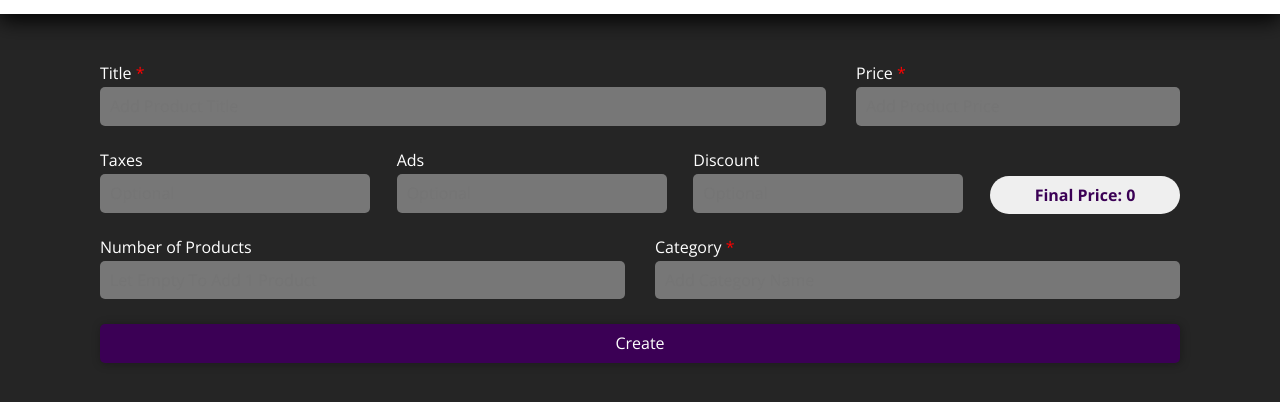
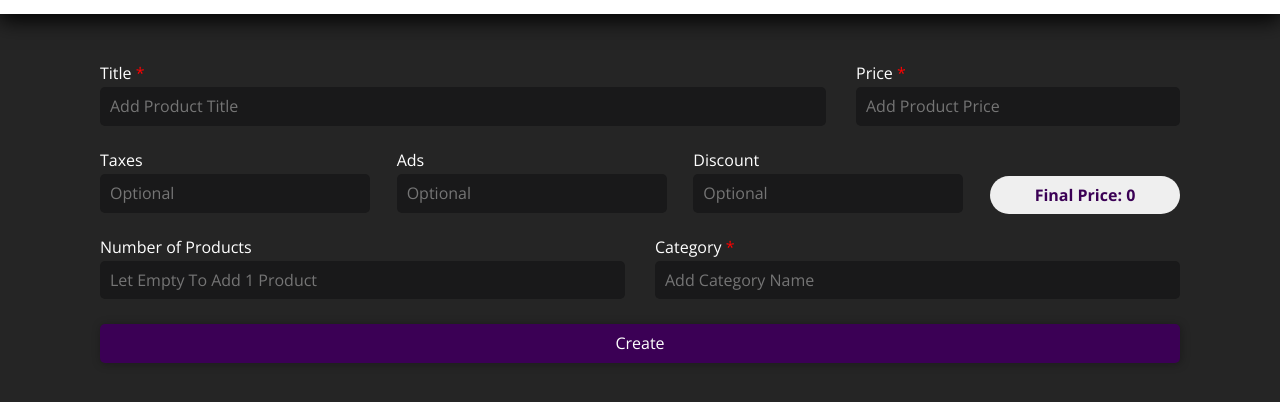
Before and after one commit to mosayeh99/CRUDSAPP, a plain HTML site: page index.html in a window 1280 px wide. Shown: the part 56-458 px from the top of the page. Drawn offline with nearby package versions, Linux system fonts and the light colour scheme.

Commit message:
Update style.css

```diff
--- a/css/style.css
+++ b/css/style.css
@@ -11,7 +11,6 @@ body {
 
 :root {
     --btn-color: #3B0055;
-    --input-bgcolor: #121113;
 }
 
 nav {
@@ -117,7 +116,7 @@ nav {
 }
 
 .productinputs .inputfield input {
-    background-color: #777;
+    background-color: #19191a;
     width: 100%;
     padding: 10px;
     border-radius: 5px;
```
